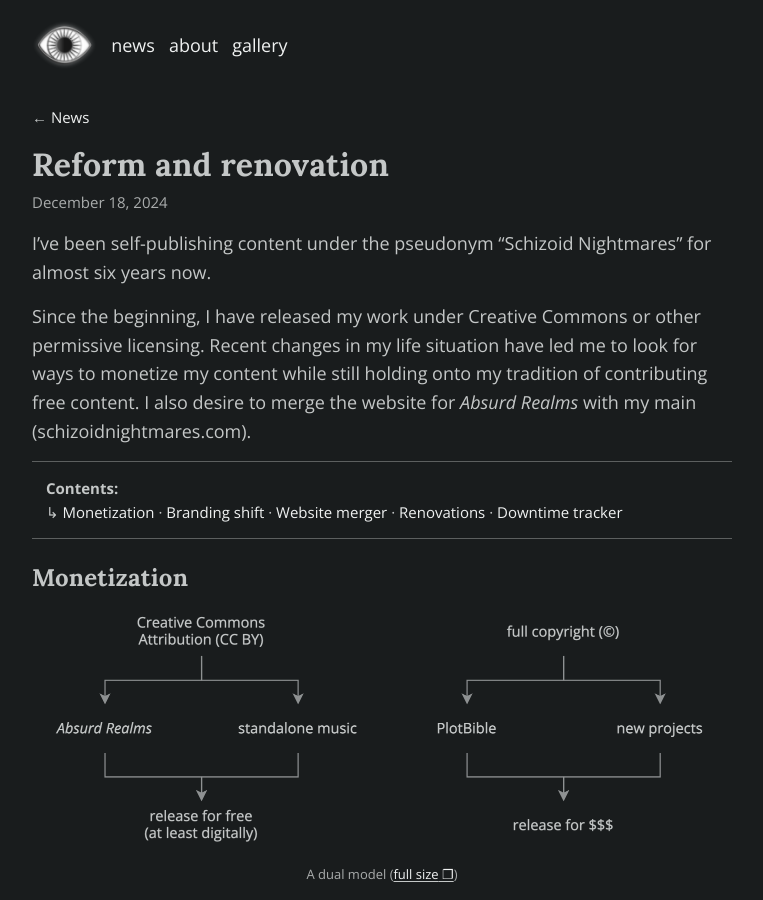
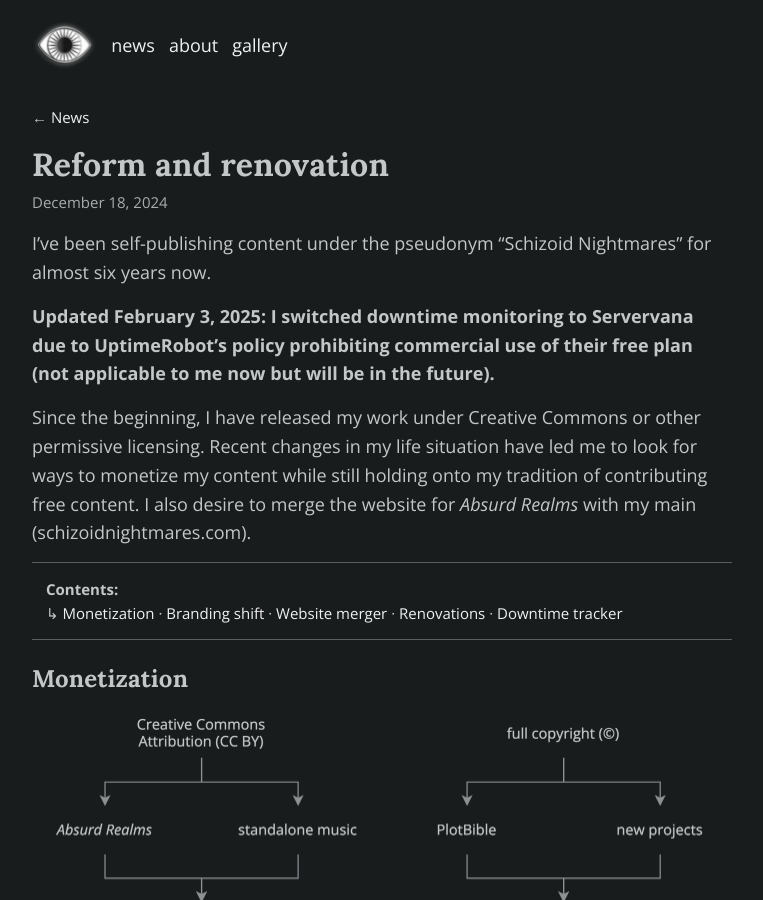
Before and after one commit to schizoidnightmares/schizoidnightmares.com, a Jekyll site: the page built from _posts/2024/2024-12-18-reform-and-renovation.md, in a window 1280 px wide and 900 px high. Shown: the whole window, without its empty margins (258-1021 px from the left). Built offline with Jekyll 4.4.1, drawn with Linux system fonts in a browser that asks for light colours; some of the changed text lies outside the part shown.

Commit message:
Adding note about change in uptime service

```diff
--- a/_data/flags.yaml
+++ b/_data/flags.yaml
@@ -127,6 +127,9 @@
 - title: pl
   country: Poland
 
+- title: ro
+  country: Romania
+
 - title: rs
   country: Serbia
 
--- a/_posts/2024/2024-12-18-reform-and-renovation.md
+++ b/_posts/2024/2024-12-18-reform-and-renovation.md
@@ -1,10 +1,13 @@
 ---
 title: Reform and renovation
 description: Licensing reforms and website renovation
+last_modified_at: February 3, 2025
 copyrighted: true
 ---
 
 I've been self-publishing content under the pseudonym "Schizoid&nbsp;Nightmares" for almost six years now.
+
+**Updated February 3, 2025: I switched downtime monitoring to Servervana due to UptimeRobot's policy prohibiting commercial use of their free plan (not applicable to me now but will be in the future).**
 
 Since the beginning, I have released my work under Creative&nbsp;Commons or other permissive licensing. Recent changes in my life situation have led me to look for ways to monetize my content while still holding onto my tradition of contributing free content. I also desire to merge the website for *Absurd&nbsp;Realms* with my main (schizoidnightmares.com).
 
@@ -39,6 +42,6 @@ Eventually, in the far future, schizoidnightmares.com will run off PlotBible. Bu
 I will be doing renovations in the upcoming month(s) to make the website easier to manage with the increased content load. These renovations may (hopefully just temporarily) break links.
 
 ## Downtime tracker
-Recently, this month, I noticed that my forums (schizoidnightmares.net) went offline for up to possibly 24 hours. However, upon being notified, my web host fixed this within an hour. To prevent unnoticed downtime in the future, I have registered with UptimeRobot to now track both sites and notify me of downtime. You can <a href="https://stats.uptimerobot.com/hXkB87Vezp" target="_blank">check for downtime on the status page</a>.
+Recently, this month, I noticed that my forums (schizoidnightmares.net) went offline for up to possibly 24 hours. However, upon being notified, my web host fixed this within an hour. To prevent unnoticed downtime in the future, I have registered with UptimeRobot to now track both sites and notify me of downtime. You can <a href="https://servervana.com/status/7fze8z10qb" target="_blank">check for downtime on the status page</a> *(now moved to Servervana)*.
 
 My ideal target for uptime is always 100%. When PlotBible is online (albeit it will be a while after before I launch it), I will add it to this status page as well — in addition to any future sites.
```
Also changed, not shown: _data/contributors.yaml (+6 -6 lines), credits.md (+3 -3 lines).
